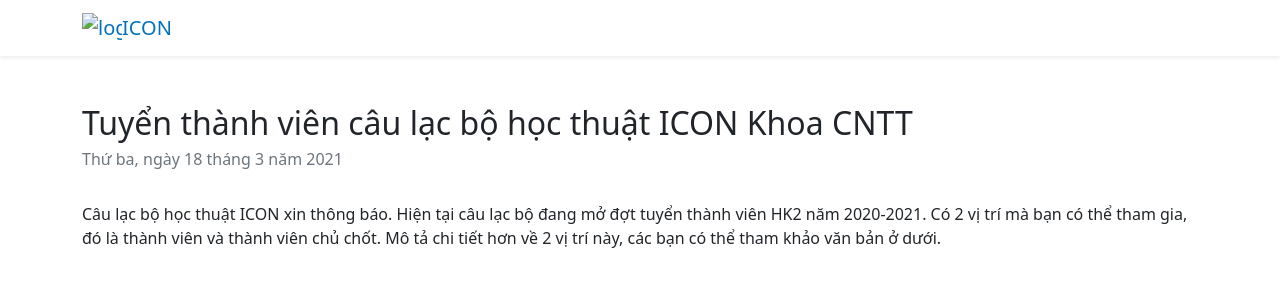
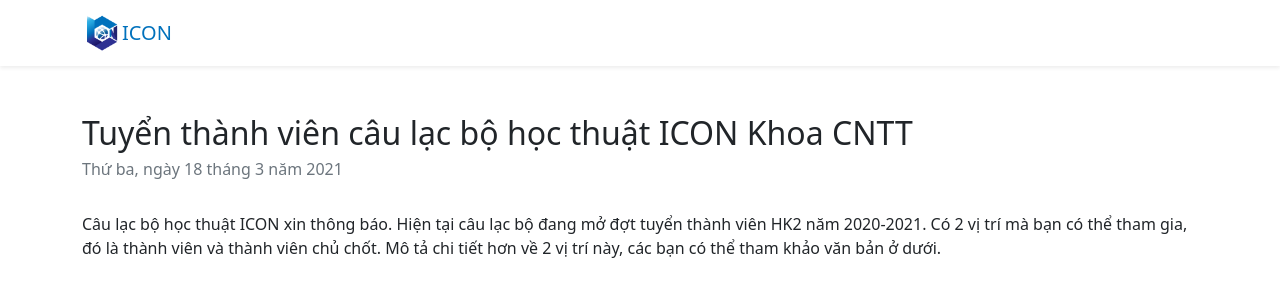
Before and after one commit to iconclub/icon-member, a plain HTML site: page index.html in a window 1280 px wide. Shown: the top 287 px of the page. Drawn offline with nearby package versions, Linux system fonts and the light colour scheme; the site is published under a folder, as on GitHub Pages, so addresses that start at the root find nothing.

Commit message:
Update index.html

```diff
--- a/index.html
+++ b/index.html
@@ -20,8 +20,8 @@
   <header>
     <div class="navbar shadow-sm">
       <div class="container">
-        <a href="/" class="navbar-brand d-flex align-items-center">
-          <img src="/assets/images/logo.png" alt="logo" width="40px">
+        <a href="./" class="navbar-brand d-flex align-items-center">
+          <img src="./assets/images/logo.png" alt="logo" width="40px">
           <span>ICON</span>
         </a>
       </div>
```
